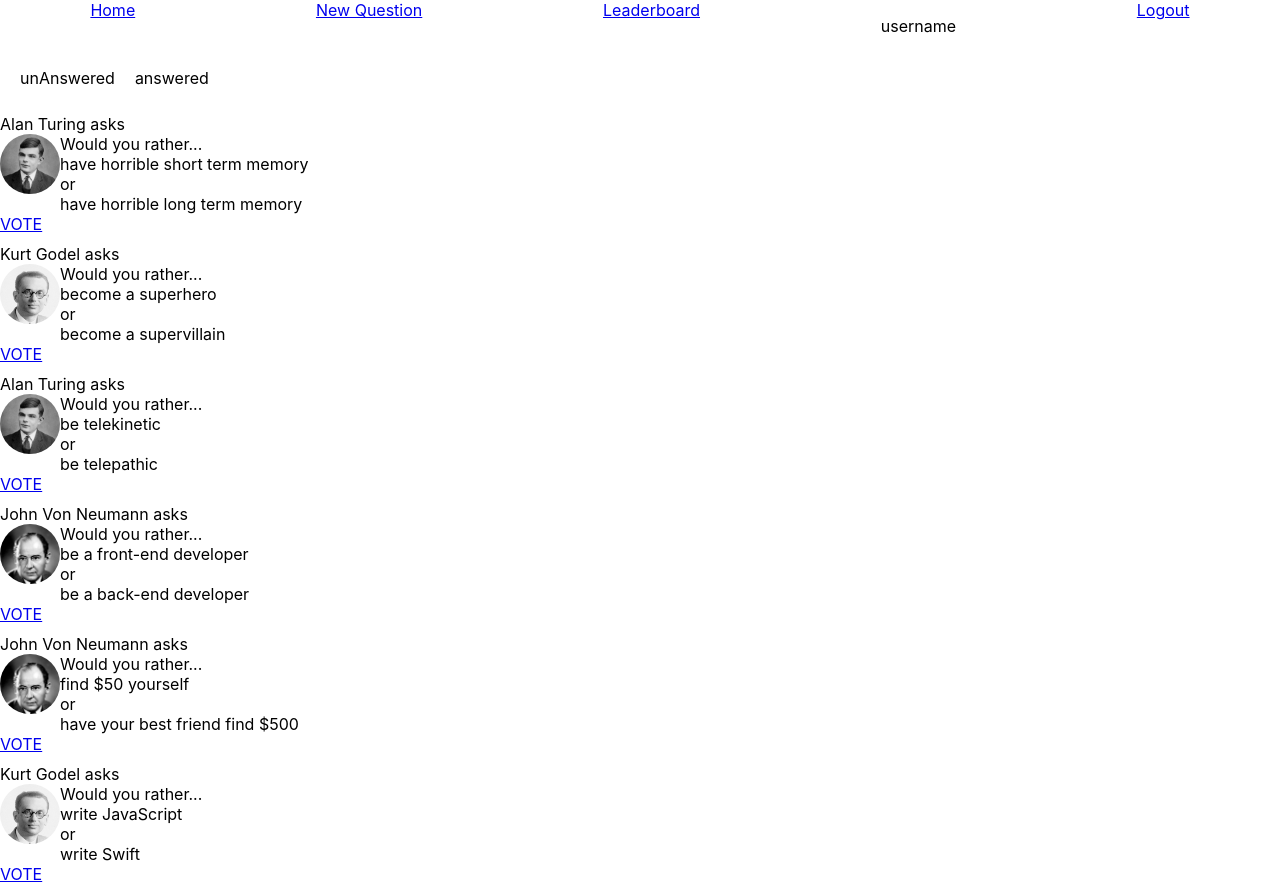
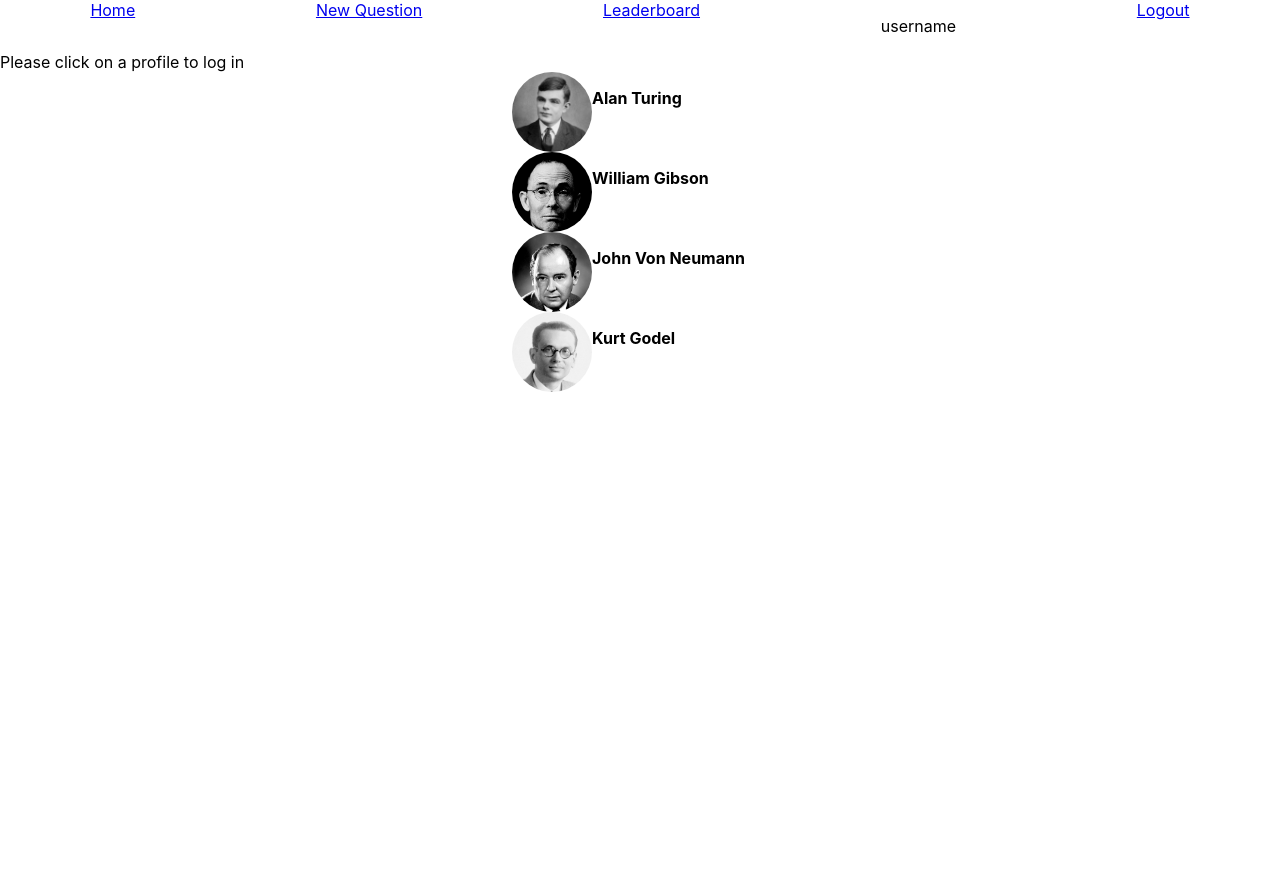
Before and after one commit to FrankZhang2046/would-you-rather, a React (Create React App) app: page / in a window 1280 px wide. After the commit the page ends 800 px from the top, so only its background shows below. Built offline with nearby package versions, Linux system fonts and the light colour scheme.

Commit message:
login guard implemented

```diff
--- a/src/components/App.js
+++ b/src/components/App.js
@@ -24,17 +24,29 @@ class App extends React.Component {
     return (
       <Router className="App">
         <Navbar />
-        <Switch>
+        {
+          this.props.authedUser === null ?
+          <Login />
+          :
+          <Switch>
           <Route path='/' exact component={Homescreen}/>
           <Route path='/login' exact component={Login} />
           <Route path='/add' exact component={NewQuestion} />
           <Route path='/leaderboard' exact component={Leaderboard} />
           <Route path={`/questions/:question_id`} component={Poll} />
           <Route component={PageNotFound} />
-        </Switch>
+        </Switch>}
       </Router>
     );
   }
 }
 
-export default connect()(App);
+const mapStateToProps = (state, ownProps) => {
+  const {authedUser} = state;
+
+  return {
+    authedUser,
+  }
+}
+
+export default connect(mapStateToProps)(App);
```
